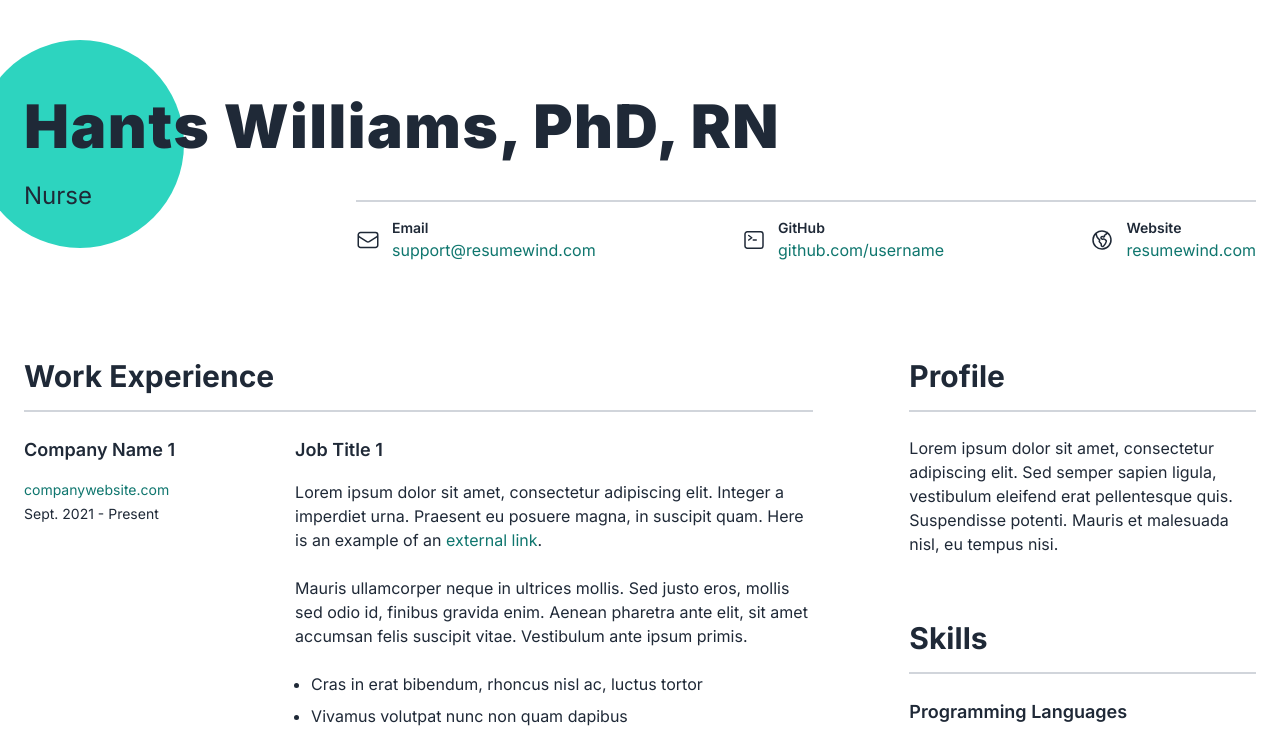
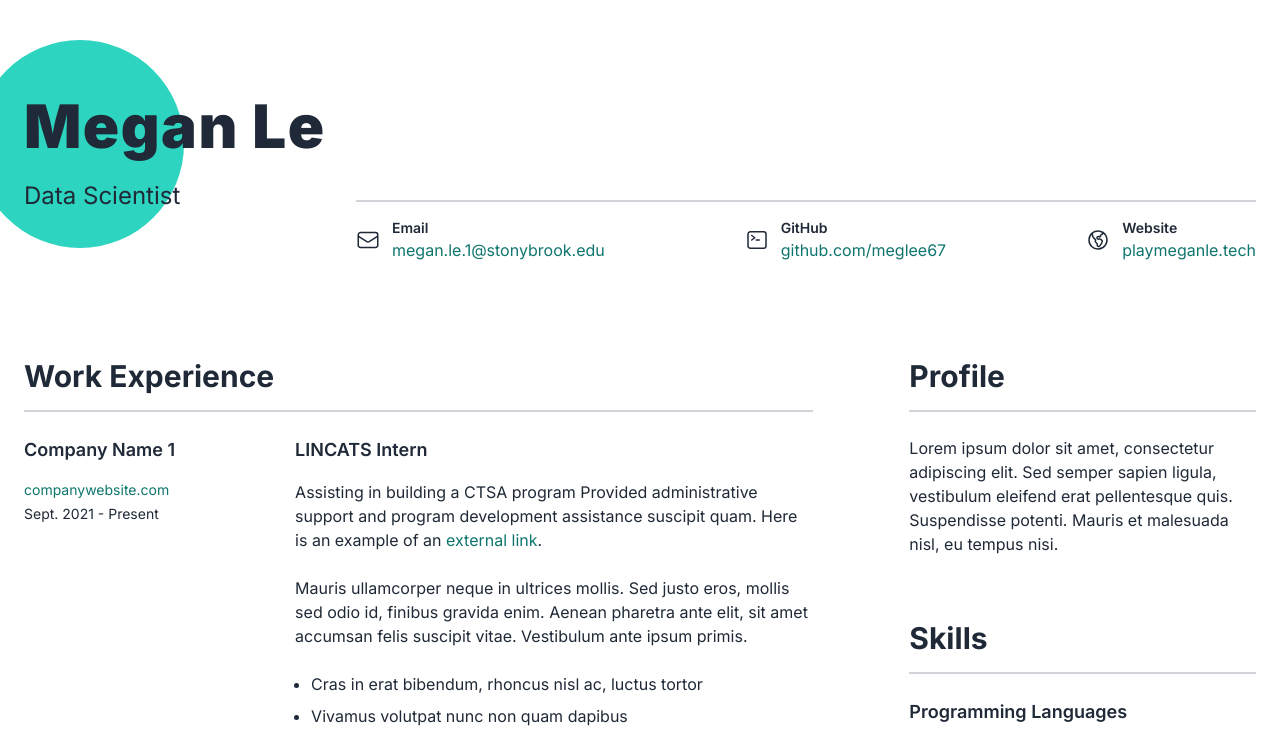
Before and after one commit to meglee67/my-resume-page, a Flask app: page / in a window 1280 px wide. Shown: the top 730 px of the page. Run offline with Flask 3, Linux system fonts and the light colour scheme.

Commit message:
changes to html

```diff
--- a/templates/home.html
+++ b/templates/home.html
@@ -8,7 +8,7 @@
     <title>Megan Le</title>
 
     <!-- Update Description -->
-    <meta name="description" content="Jonathan Lewis - Resume" />
+    <meta name="description" content="Megan Le - Resume" />
 
     <!-- Custom Fonts -->
     <link rel="preconnect" href="https://fonts.googleapis.com" />
@@ -30,13 +30,13 @@
       <div class="py-20 lg:py-24 px-6 mx-auto max-w-7xl">
         <div class="relative">
           <!-- Your Name -->
-          <h1>Hants Williams, PhD, RN</h1>
+          <h1>Megan Le</h1>
 
           <div
             class="relative grid grid-cols-1 lg:grid-cols-4 gap-10 xl:gap-24 z-10"
           >
             <!-- Your Title -->
-            <h2>Nurse</h2>
+            <h2>Data Scientist</h2>
 
             <div
               class="lg:flex lg:justify-between grid-3 xl:grid-3 lg:col-span-3 gap-4 mt-5 pt-4 border-t-2 border-gray-300"
@@ -67,7 +67,7 @@
                       target="_blank"
                       rel="noreferrer"
                     >
-                      support@resumewind.com
+                      megan.le.1@stonybrook.edu
                     </a>
                   </p>
                 </div>
@@ -95,11 +95,11 @@
                   <p class="mb-0 font-semibold text-sm">GitHub</p>
                   <p class="mb-0">
                     <a
-                      href="https://github.com/username"
+                      href="https://github.com/meglee67"
                       target="_blank"
                       rel="noreferrer"
                     >
-                      github.com/username
+                      github.com/meglee67
                     </a>
                   </p>
                 </div>
@@ -127,11 +127,11 @@
                   <p class="mb-0 font-semibold text-sm">Website</p>
                   <p class="mb-0">
                     <a
-                      href="https://resumewind.com"
+                      href="https://playmeganle.tech"
                       target="_blank"
                       rel="noreferrer"
                     >
-                      resumewind.com
+                      playmeganle.tech
                     </a>
                   </p>
                 </div>
@@ -166,11 +166,11 @@
               </div>
 
               <div class="lg:col-span-2">
-                <!-- Job Title 1 -->
-                <h4 class="mb-4">Job Title 1</h4>
+                <!-- LINCATS Intern -->
+                <h4 class="mb-4">LINCATS Intern</h4>
                 <p>
-                  Lorem ipsum dolor sit amet, consectetur adipiscing elit.
-                  Integer a imperdiet urna. Praesent eu posuere magna, in
+                  Assisting in building a CTSA program
+                  Provided administrative support and program development assistance
                   suscipit quam. Here is an example of an
                   <a
                     href="https://resumewind.com/"
```
